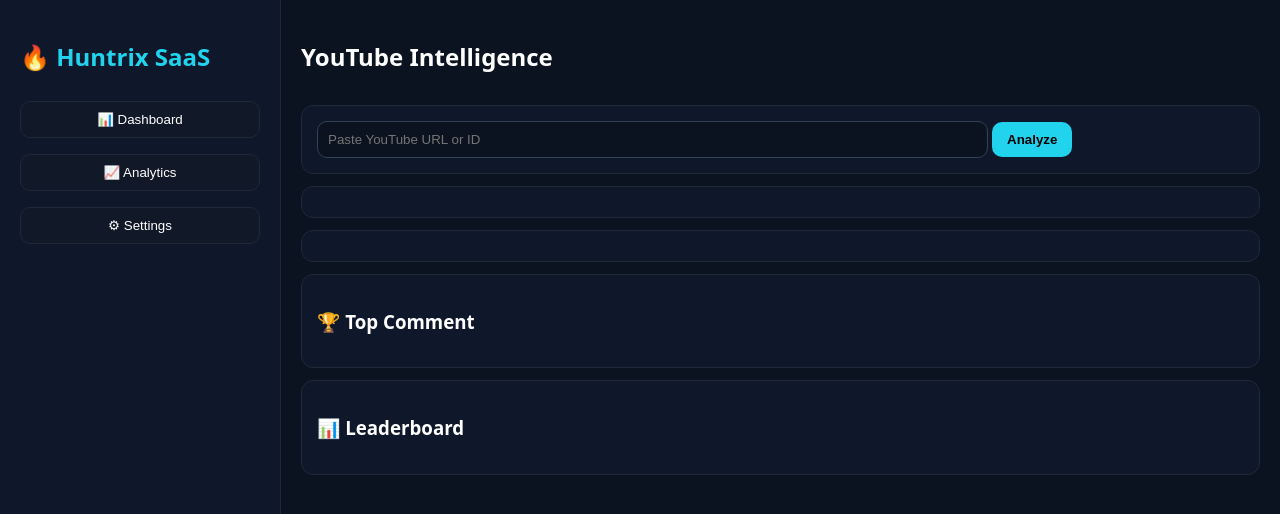
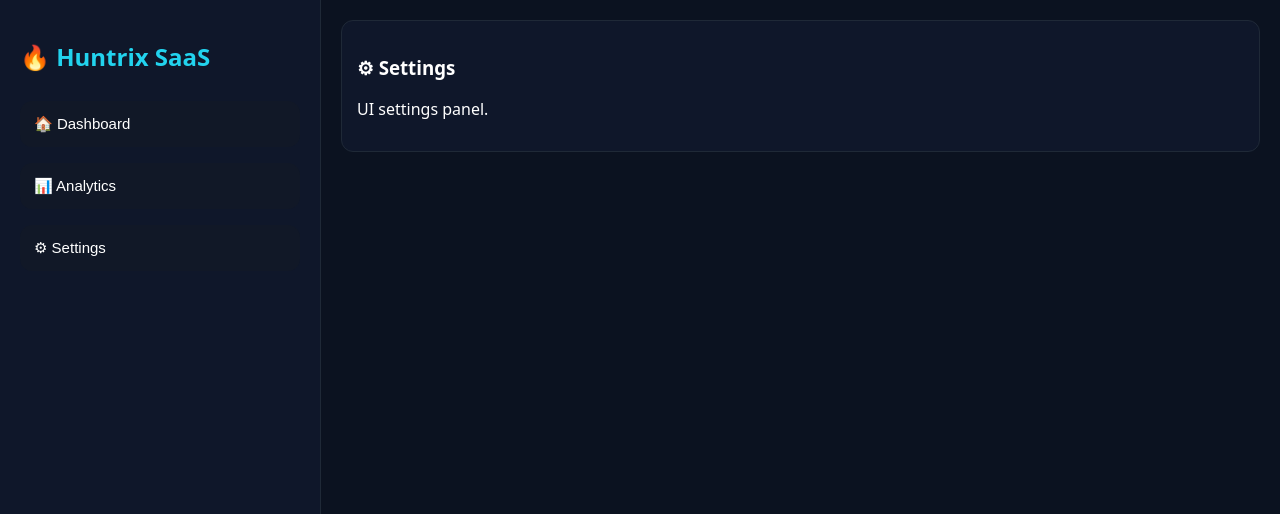
Before and after one commit to abinavvineria-tech/New-tools-2026, a website: page public/index.html in a window 1280 px wide. Both pictures are taken after a click on the button "⚙ Settings". Shown: the top 514 px of the page. Drawn offline with Linux system fonts and the light colour scheme.

Commit message:
new code

```diff
--- a/public/index.html
+++ b/public/index.html
@@ -1,7 +1,7 @@
 <!DOCTYPE html>
 <html>
 <head>
-<title>Huntrix SaaS Dashboard</title>
+<title>Huntrix SaaS Pro</title>
 
 <style>
 body {
@@ -13,32 +13,41 @@ body {
     height: 100vh;
 }
 
-/* SIDEBAR */
+/* 🔥 FULL SIDEBAR FIX */
 .sidebar {
-    width: 240px;
+    width: 280px;
+    height: 100vh;
     background: #0f172a;
+    border-right: 1px solid #1f2937;
     padding: 20px;
-    border-right: 1px solid #1f2937;
+    display: flex;
+    flex-direction: column;
 }
 
 .sidebar h2 {
     color: #22d3ee;
+    margin-bottom: 20px;
 }
 
+/* BIG SAAS BUTTONS */
 .sidebar button {
     width: 100%;
+    padding: 14px;
     margin: 8px 0;
-    padding: 10px;
-    border-radius: 10px;
+    border: none;
+    border-radius: 12px;
     background: #111827;
-    border: 1px solid #1f2937;
     color: white;
+    font-size: 15px;
     cursor: pointer;
+    text-align: left;
+    transition: 0.2s;
 }
 
 .sidebar button:hover {
     background: #22d3ee;
     color: black;
+    transform: translateX(5px);
 }
 
 /* MAIN */
@@ -52,6 +61,7 @@ body {
 .top {
     display: flex;
     justify-content: space-between;
+    margin-bottom: 15px;
 }
 
 /* CARD */
@@ -59,8 +69,8 @@ body {
     background: #0f172a;
     border: 1px solid #1f2937;
     padding: 15px;
-    margin: 12px 0;
     border-radius: 12px;
+    margin-bottom: 12px;
 }
 
 /* INPUT */
@@ -75,14 +85,14 @@ input {
 
 button.run {
     padding: 10px 15px;
-    background: #22d3ee;
     border: none;
     border-radius: 10px;
+    background: #22d3ee;
+    font-weight: bold;
     cursor: pointer;
-    font-weight: bold;
 }
 
-/* LEADERBOARD BAR */
+/* BAR */
 .bar {
     height: 6px;
     background: #1f2937;
@@ -94,72 +104,59 @@ button.run {
     background: linear-gradient(90deg,#22d3ee,#9333ea);
 }
 
-/* WINNER */
-.winner {
-    color: #fbbf24;
-}
+/* TABS */
+.tab { display: none; }
+.active { display: block; }
 
-/* ERROR */
-.error {
-    color: #f87171;
-}
+.error { color: #f87171; }
 </style>
 
 <script>
-async function runAnalysis() {
-    const video = document.querySelector("input").value;
+function show(tab){
+    document.querySelectorAll(".tab").forEach(t => t.classList.remove("active"));
+    document.getElementById(tab).classList.add("active");
+}
+
+async function runAnalysis(){
+    const video = document.getElementById("video").value;
 
     const res = await fetch("/api/run", {
         method: "POST",
-        headers: {"Content-Type": "application/json"},
-        body: JSON.stringify({ video_id: video })
+        headers: {"Content-Type":"application/json"},
+        body: JSON.stringify({video_id: video})
     });
 
     const data = await res.json();
 
-    // ---------------- ERROR ----------------
     document.getElementById("error").innerText =
         data.error ? "⚠ " + data.error : "";
 
-    // ---------------- STATS ----------------
-    if (data.stats) {
-        document.getElementById("stats").innerHTML = `
-            <b>Total Comments:</b> ${data.stats.total}<br>
-            <b>Users:</b> ${data.stats.users}
-        `;
-    }
+    document.getElementById("stats").innerHTML = `
+        <b>Total Comments:</b> ${data.stats?.total || 0}<br>
+        <b>Users:</b> ${data.stats?.users || 0}
+    `;
 
-    // ---------------- WINNER ----------------
-    if (data.winner) {
-        document.getElementById("winner").innerHTML = `
-            <b>${data.winner.author}</b><br>
-            👍 ${data.winner.likes}<br><br>
-            ${data.winner.text}
-        `;
-    } else {
-        document.getElementById("winner").innerText = "No winner yet";
-    }
+    document.getElementById("winner").innerHTML = data.winner ?
+        `<b>${data.winner.author}</b><br>👍 ${data.winner.likes}<br>${data.winner.text}`
+        : "No data";
 
-    // ---------------- LEADERBOARD ----------------
     let html = "";
 
-    if (data.leaderboard && data.leaderboard.length > 0) {
+    if(data.leaderboard){
         let max = data.leaderboard[0][1];
 
-        data.leaderboard.forEach(([name, score]) => {
-            let p = Math.floor((score / max) * 100);
+        data.leaderboard.forEach(([n,s])=>{
+            let p = Math.floor((s/max)*100);
 
             html += `
                 <div style="margin:10px 0;">
-                    <b>${name}</b> — ${score}
+                    <b>${n}</b> — ${s}
                     <div class="bar">
                         <div class="fill" style="width:${p}%"></div>
                     </div>
                 </div>
             `;
         });
-    } else {
-        html = "No data";
     }
 
     document.getElementById("leaderboard").innerHTML = html;
@@ -170,40 +167,35 @@ async function runAnalysis() {
 
 <body>
 
-<!-- SIDEBAR -->
+<!-- 🔥 SIDEBAR (FIXED BIG SAAS MENU) -->
 <div class="sidebar">
     <h2>🔥 Huntrix SaaS</h2>
-    <button>📊 Dashboard</button>
-    <button>📈 Analytics</button>
-    <button>⚙ Settings</button>
+
+    <button onclick="show('dashboard')">🏠 Dashboard</button>
+    <button onclick="show('analytics')">📊 Analytics</button>
+    <button onclick="show('settings')">⚙ Settings</button>
 </div>
 
 <!-- MAIN -->
 <div class="main">
 
-<div class="top">
-    <h2>YouTube Intelligence</h2>
-</div>
+<!-- DASHBOARD -->
+<div id="dashboard" class="tab active">
 
-<!-- INPUT -->
 <div class="card">
-    <input placeholder="Paste YouTube URL or ID">
+    <input id="video" placeholder="YouTube URL or ID">
     <button class="run" onclick="runAnalysis()">Analyze</button>
 </div>
 
-<!-- ERROR -->
 <div class="card error" id="error"></div>
 
-<!-- STATS -->
 <div class="card" id="stats"></div>
 
-<!-- WINNER -->
 <div class="card">
     <h3>🏆 Top Comment</h3>
     <div id="winner"></div>
 </div>
 
-<!-- LEADERBOARD -->
 <div class="card">
     <h3>📊 Leaderboard</h3>
     <div id="leaderboard"></div>
@@ -211,5 +203,23 @@ async function runAnalysis() {
 
 </div>
 
+<!-- ANALYTICS -->
+<div id="analytics" class="tab">
+    <div class="card">
+        <h3>📊 Analytics</h3>
+        <p>SaaS analytics panel active.</p>
+    </div>
+</div>
+
+<!-- SETTINGS -->
+<div id="settings" class="tab">
+    <div class="card">
+        <h3>⚙ Settings</h3>
+        <p>UI settings panel.</p>
+    </div>
+</div>
+
+</div>
+
 </body>
 </html>
```
